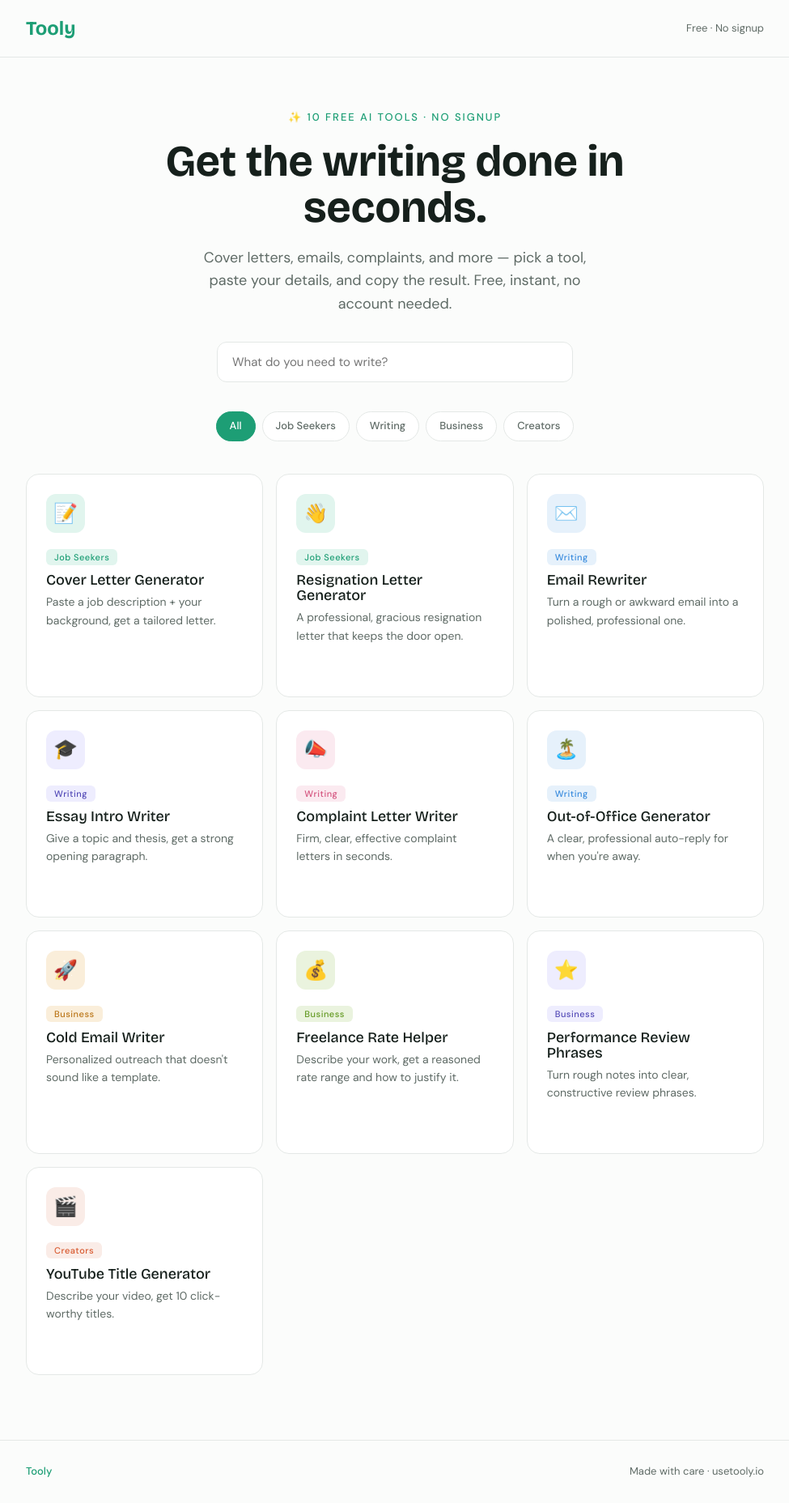
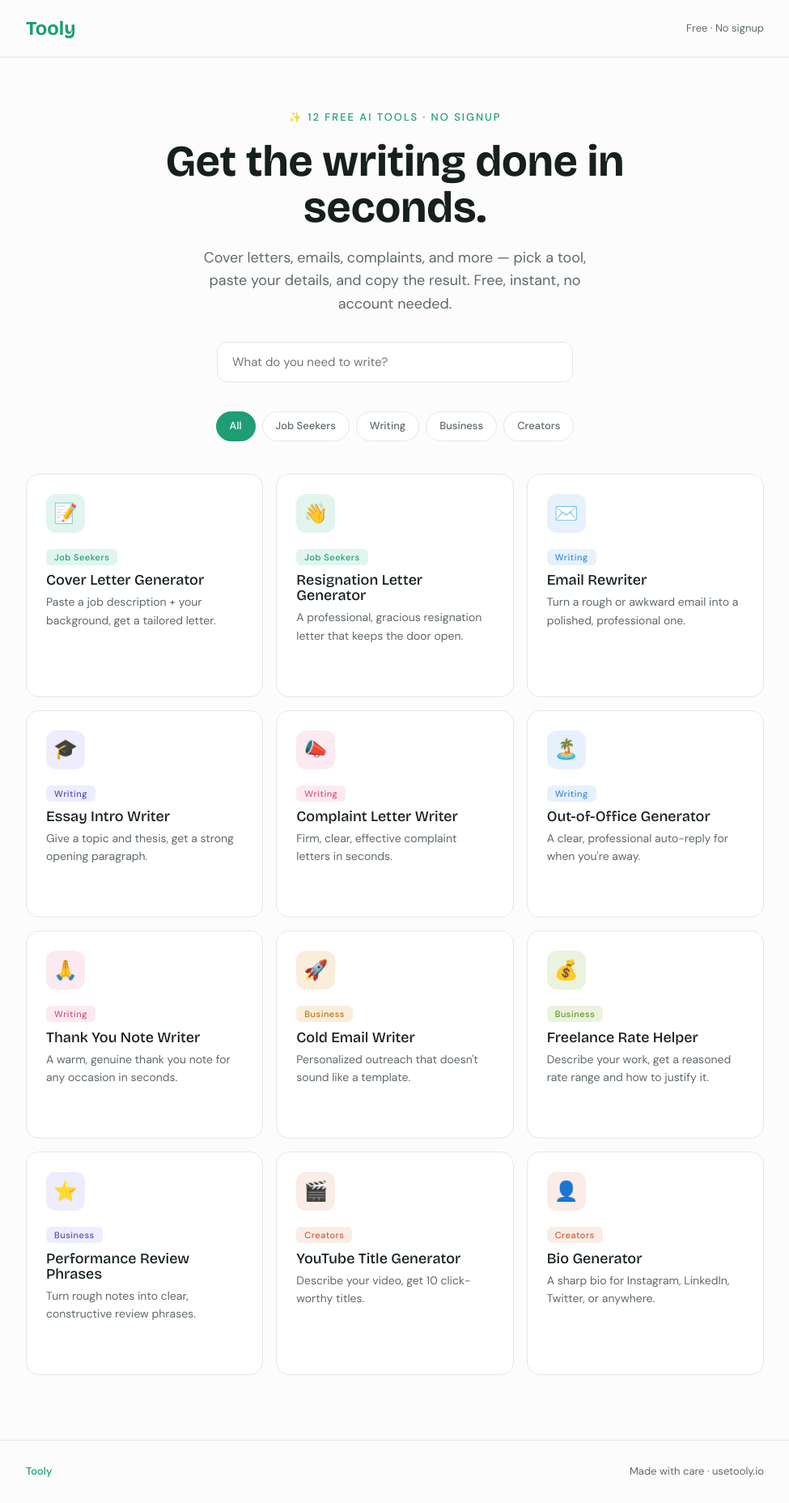
Before and after one commit to Marcoseliecer8/tooly, a Next.js app: page / in a window 1280 px wide. Shown: the whole page at 81% size, without its empty margins (152-1127 px from the left). Built offline with nearby package versions, Linux system fonts and the light colour scheme.

Commit message:
Update page.js

```diff
--- a/app/page.js
+++ b/app/page.js
@@ -10,10 +10,12 @@ const tools = [
   { name: "Essay Intro Writer", short: "Essay Intro", desc: "Give a topic and thesis, get a strong opening paragraph.", cat: "Writing", href: "/essay-intro", icon: "🎓", color: "#534AB7", bg: "#EEEDFE" },
   { name: "Complaint Letter Writer", short: "Complaint", desc: "Firm, clear, effective complaint letters in seconds.", cat: "Writing", href: "/complaint-letter", icon: "📣", color: "#D4537E", bg: "#FBEAF0" },
   { name: "Out-of-Office Generator", short: "Out-of-Office", desc: "A clear, professional auto-reply for when you're away.", cat: "Writing", href: "/out-of-office", icon: "🏝️", color: "#378ADD", bg: "#E6F1FB" },
+  { name: "Thank You Note Writer", short: "Thank You", desc: "A warm, genuine thank you note for any occasion in seconds.", cat: "Writing", href: "/thank-you-note", icon: "🙏", color: "#D4537E", bg: "#FBEAF0" },
   { name: "Cold Email Writer", short: "Cold Email", desc: "Personalized outreach that doesn't sound like a template.", cat: "Business", href: "/cold-email", icon: "🚀", color: "#BA7517", bg: "#FAEEDA" },
   { name: "Freelance Rate Helper", short: "Freelance Rate", desc: "Describe your work, get a reasoned rate range and how to justify it.", cat: "Business", href: "/freelance-rate", icon: "💰", color: "#639922", bg: "#EAF3DE" },
   { name: "Performance Review Phrases", short: "Reviews", desc: "Turn rough notes into clear, constructive review phrases.", cat: "Business", href: "/performance-review", icon: "⭐", color: "#534AB7", bg: "#EEEDFE" },
   { name: "YouTube Title Generator", short: "YT Titles", desc: "Describe your video, get 10 click-worthy titles.", cat: "Creators", href: "/youtube-titles", icon: "🎬", color: "#D85A30", bg: "#FAECE7" },
+  { name: "Bio Generator", short: "Bio", desc: "A sharp bio for Instagram, LinkedIn, Twitter, or anywhere.", cat: "Creators", href: "/bio-generator", icon: "👤", color: "#D85A30", bg: "#FAECE7" },
 ];
 
 const categories = ["All", "Job Seekers", "Writing", "Business", "Creators"];
@@ -44,11 +46,9 @@ export default function Home() {
         .chip:hover { border-color: var(--green); }
         .search-input:focus { outline: none; border-color: var(--green); box-shadow: 0 0 0 3px #1D9E7522; }
 
-        /* Grid layout */
         .tools-grid { display: grid; grid-template-columns: repeat(auto-fit, minmax(280px, 1fr)); gap: 16px; }
         .tile-name-mobile { display: none; }
 
-        /* MOBILE: switch to app-style 3-per-row icon grid */
         @media (max-width: 600px) {
           .tools-grid { grid-template-columns: repeat(3, 1fr); gap: 12px; }
           .tool-card { padding: 14px 8px !important; text-align: center; border-radius: 18px !important; }
@@ -69,7 +69,7 @@ export default function Home() {
 
       <section className="wrap hero-fade" style={{ padding: "64px 24px 36px", textAlign: "center" }}>
         <div style={{ fontSize: 13, letterSpacing: 2, textTransform: "uppercase", color: "var(--green)", fontWeight: 500, marginBottom: 16 }}>
-          ✨ 10 free AI tools · no signup
+          ✨ 12 free AI tools · no signup
         </div>
         <h1 className="hero-h1" style={{ fontSize: 54, fontWeight: 700, maxWidth: 680, margin: "0 auto 18px" }}>
           Get the writing done in seconds.
```
